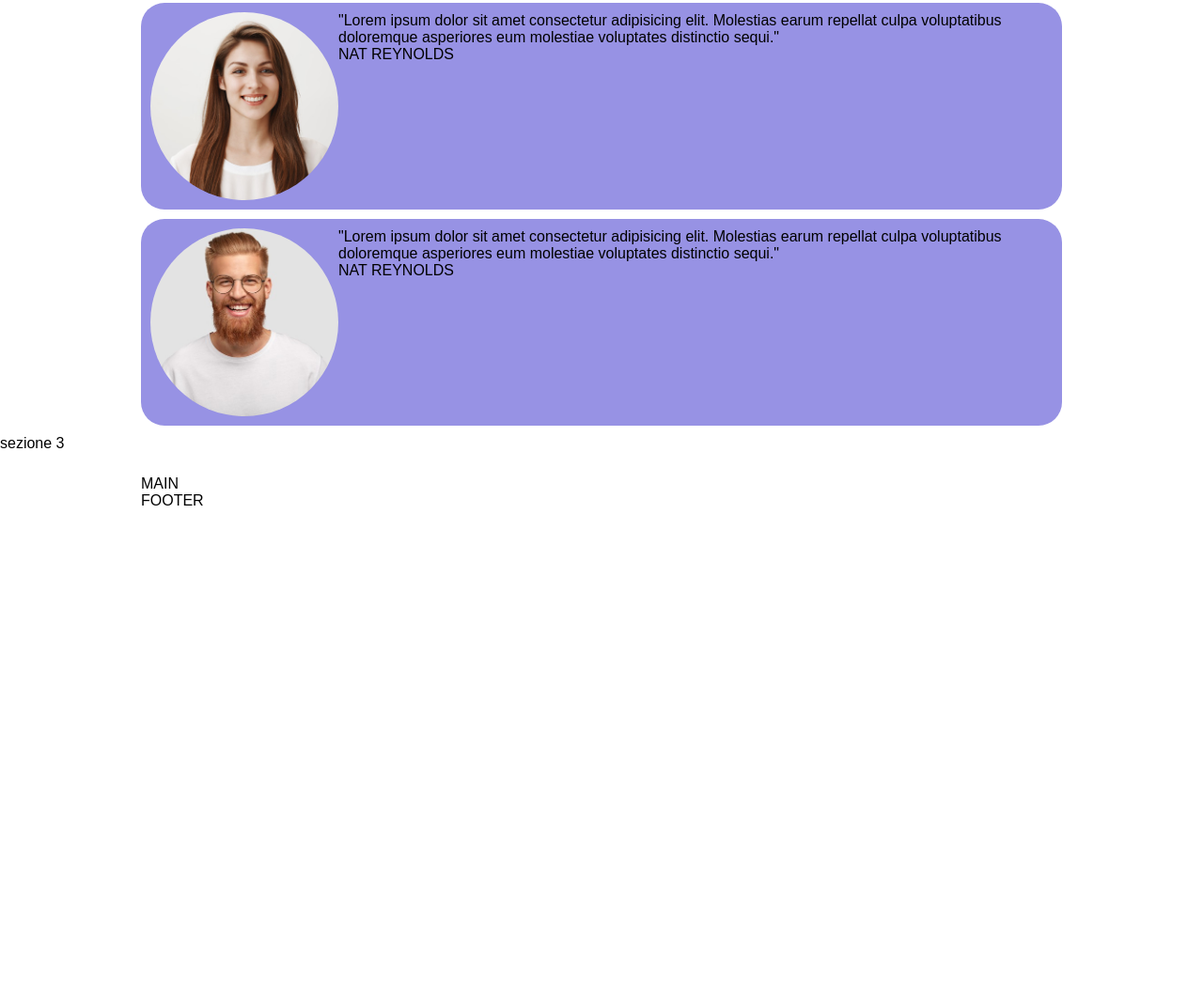
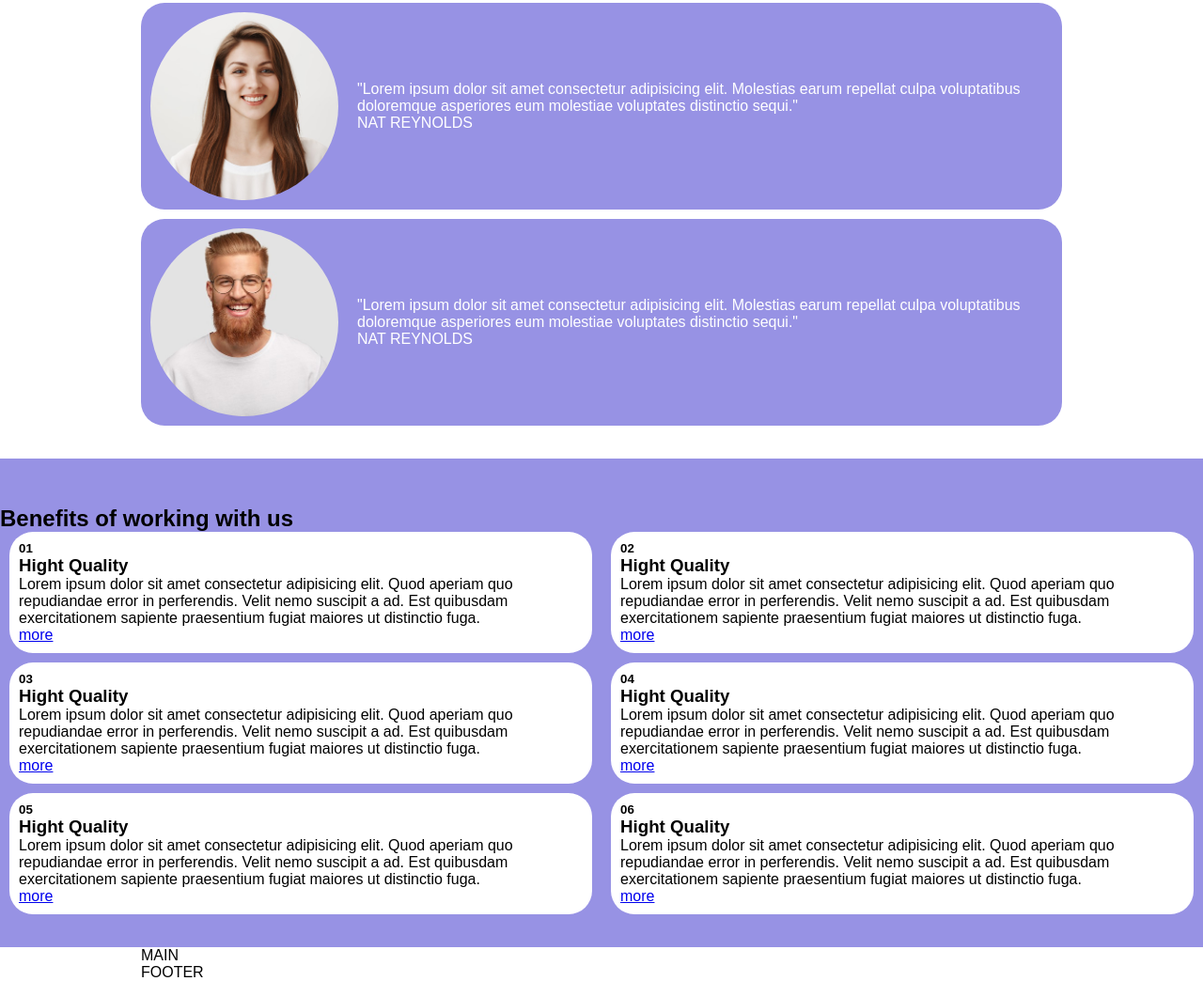
Before and after one commit to FrancescoFolgheraiter/htmlcss-responsive-layout, a plain HTML site: page index.html in a window 1280 px wide. Shown: the part 1722-2766 px from the top of the page at 94% size. Before the commit the page ends 2264 px from the top, so only its background shows below. Drawn offline with Linux system fonts and the light colour scheme.

Commit message:
add structure fourth seciton [@main]

```diff
--- a/css/style.css
+++ b/css/style.css
@@ -105,6 +105,7 @@ main section:nth-child(2) .planning-container div:last-child{
     margin-bottom: 10px;
     border-radius: 25px;
     padding:10px;
+    color:white;
 }
 .testimonial-cont-img{
     width:200px;
@@ -117,7 +118,13 @@ main section:nth-child(2) .planning-container div:last-child{
     object-fit: cover;
     border-radius: 50%;
 }
-
+/*fourth section*/
+main section:nth-child(4) .my-row .my-col{
+    background-color: white;
+    border-radius: 25px;
+    padding:10px;
+    margin-bottom: 10px;
+}
 
 /*
     FOOTER
@@ -139,9 +146,16 @@ main section:nth-child(2) .planning-container div:last-child{
     }
     main section:nth-child(3) .testimonials-container{
         display:flex;
+        align-items: center;
     }
+
     main section:nth-child(3) .testimonials-container>*:first-child{
         min-width: 200px;
+        margin-right: 20px;
+    }
+    main section:nth-child(4) .my-col-tablet-50{
+        width:calc(50% - 20px);
+        margin:0 10px;
     }
 }
 /*desktop*/
--- a/index.html
+++ b/index.html
@@ -194,7 +194,49 @@
                 </div>
 
             </div>
-            sezione 3
+        </section>
+        <!--end third section-->
+        <!--fourth section-->
+        <section class="bg-indigo">
+            <h2>Benefits of working with us</h2>
+            <div class="my-row">
+                <div class="my-col my-col-tablet-50">
+                    <h5>01</h5>
+                    <h3>Hight Quality</h3>
+                    <p>Lorem ipsum dolor sit amet consectetur adipisicing elit. Quod aperiam quo repudiandae error in perferendis. Velit nemo suscipit a ad. Est quibusdam exercitationem sapiente praesentium fugiat maiores ut distinctio fuga.</p>
+                    <div><a href="#">more</a></div>
+                </div>
+                <div class="my-col my-col-tablet-50">
+                    <h5>02</h5>
+                    <h3>Hight Quality</h3>
+                    <p>Lorem ipsum dolor sit amet consectetur adipisicing elit. Quod aperiam quo repudiandae error in perferendis. Velit nemo suscipit a ad. Est quibusdam exercitationem sapiente praesentium fugiat maiores ut distinctio fuga.</p>
+                    <div><a href="#">more</a></div>
+                </div>
+                <div class="my-col my-col-tablet-50">
+                    <h5>03</h5>
+                    <h3>Hight Quality</h3>
+                    <p>Lorem ipsum dolor sit amet consectetur adipisicing elit. Quod aperiam quo repudiandae error in perferendis. Velit nemo suscipit a ad. Est quibusdam exercitationem sapiente praesentium fugiat maiores ut distinctio fuga.</p>
+                    <div><a href="#">more</a></div>
+                </div>
+                <div class="my-col my-col-tablet-50">
+                    <h5>04</h5>
+                    <h3>Hight Quality</h3>
+                    <p>Lorem ipsum dolor sit amet consectetur adipisicing elit. Quod aperiam quo repudiandae error in perferendis. Velit nemo suscipit a ad. Est quibusdam exercitationem sapiente praesentium fugiat maiores ut distinctio fuga.</p>
+                    <div><a href="#">more</a></div>
+                </div>
+                <div class="my-col my-col-tablet-50">
+                    <h5>05</h5>
+                    <h3>Hight Quality</h3>
+                    <p>Lorem ipsum dolor sit amet consectetur adipisicing elit. Quod aperiam quo repudiandae error in perferendis. Velit nemo suscipit a ad. Est quibusdam exercitationem sapiente praesentium fugiat maiores ut distinctio fuga.</p>
+                    <div><a href="#">more</a></div>
+                </div>
+                <div class="my-col my-col-tablet-50">
+                    <h5>06</h5>
+                    <h3>Hight Quality</h3>
+                    <p>Lorem ipsum dolor sit amet consectetur adipisicing elit. Quod aperiam quo repudiandae error in perferendis. Velit nemo suscipit a ad. Est quibusdam exercitationem sapiente praesentium fugiat maiores ut distinctio fuga.</p>
+                    <div><a href="#">more</a></div>
+                </div>
+            </div>
         </section>
         <div class="container">
             MAIN
```
